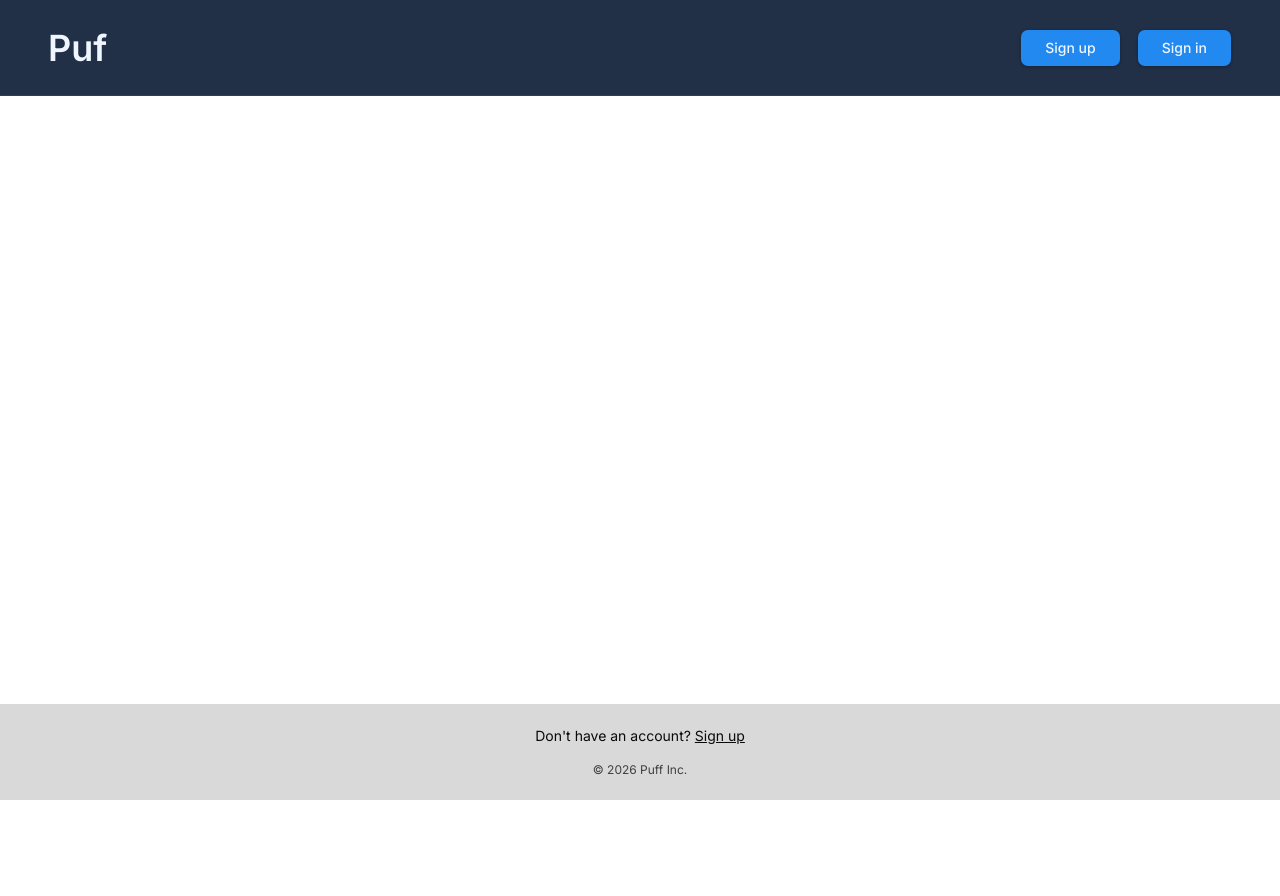
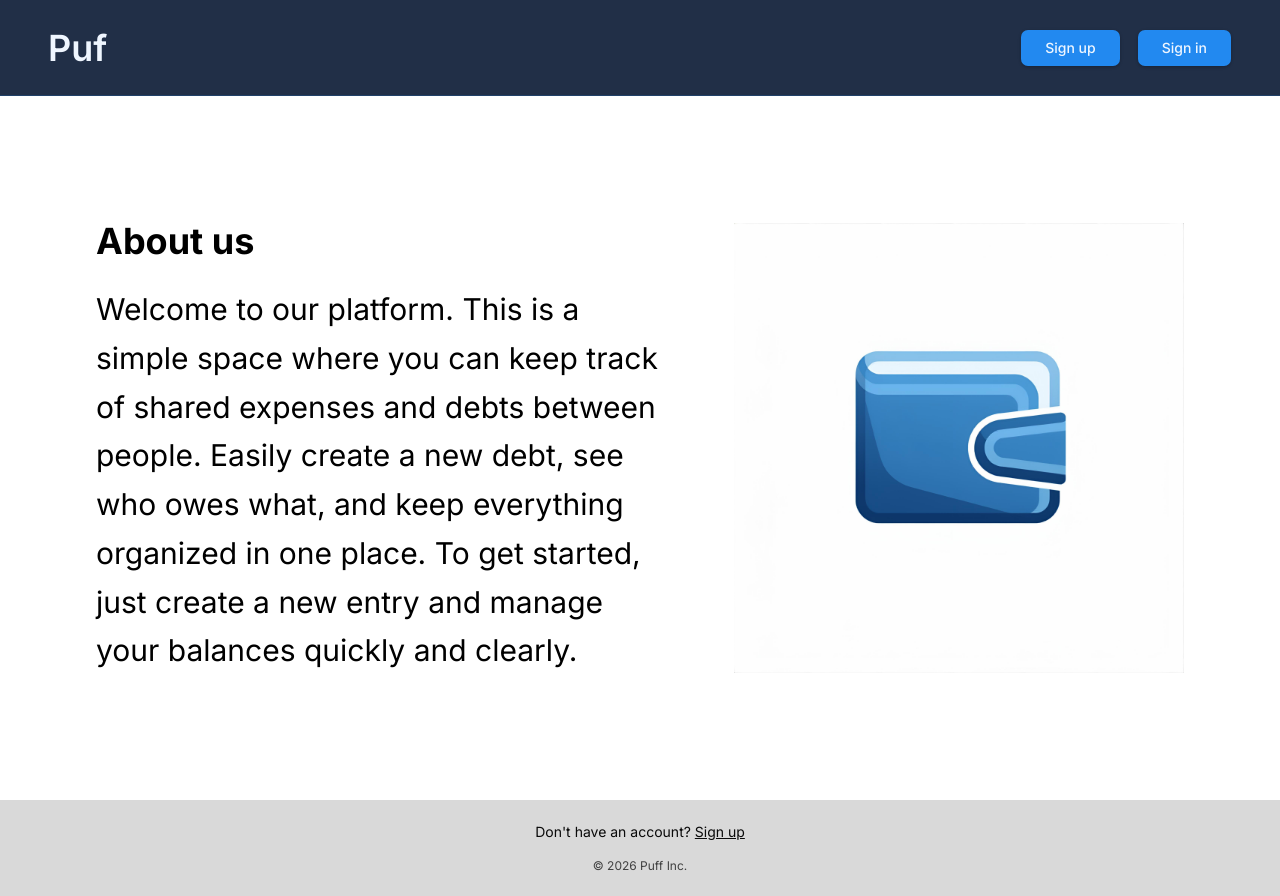
Before and after one commit to puf-app/puf, a Next.js app in the folder app/frontend/: page / in a window 1280 px wide. Before the commit the page ends 800 px from the top, so only its background shows below. Built offline with nearby package versions, Linux system fonts and the light colour scheme.

Commit message:
Added homepage 'About us' text and logo

```diff
--- a/app/frontend/src/app/page.tsx
+++ b/app/frontend/src/app/page.tsx
@@ -1,5 +1,9 @@
+import Hero from '@/components/layout/Hero';
+
 export default function Home() {
   return (
-    <main className='flex w-full max-w-3xl flex-col items-center justify-between py-32 px-16 sm:items-start'></main>
+    <main className='flex-grow'>
+      <Hero />
+    </main>
   );
 }
--- /dev/null
+++ b/app/frontend/src/components/layout/Hero.tsx
@@ -0,0 +1,27 @@
+import Image from 'next/image';
+
+export default function Hero() {
+  return (
+    <section className='flex flex-col md:flex-row items-center justify-between gap-16 py-20 px-8 md:px-24 max-w-screen-2xl mx-auto min-h-[calc(100vh-64px)] md:min-h-[calc(100vh-96px)]'>
+      <div className='flex flex-col gap-6 text-center md:text-left order-2 md:order-1 flex-1 text-black'>
+        <p className='text-2xl md:text-4xl font-bold'>About us</p>
+        <p className='text-xl md:text-3xl leading-relaxed'>
+          Welcome to our platform. This is a simple space where you can keep
+          track of shared expenses and debts between people. Easily create a new
+          debt, see who owes what, and keep everything organized in one place.
+          To get started, just create a new entry and manage your balances
+          quickly and clearly.
+        </p>
+      </div>
+      <div className='flex-shrink-0 order-1 md:order-2'>
+        <Image
+          src='/images/puf.svg'
+          alt='Puf Logo'
+          width={450}
+          height={450}
+          className='object-contain w-[250px] h-[250px] md:w-[450px] md:h-[450px]'
+        />
+      </div>
+    </section>
+  );
+}
```
Also changed, not shown: app/frontend/public/images/puf.svg (added).
